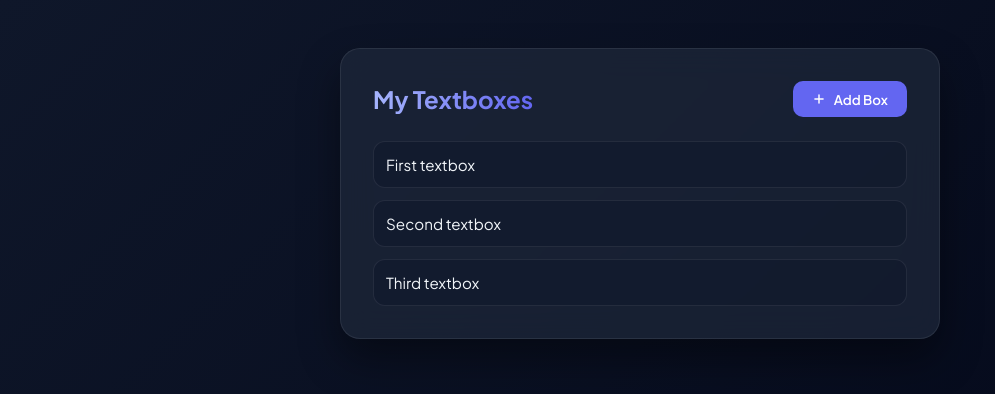
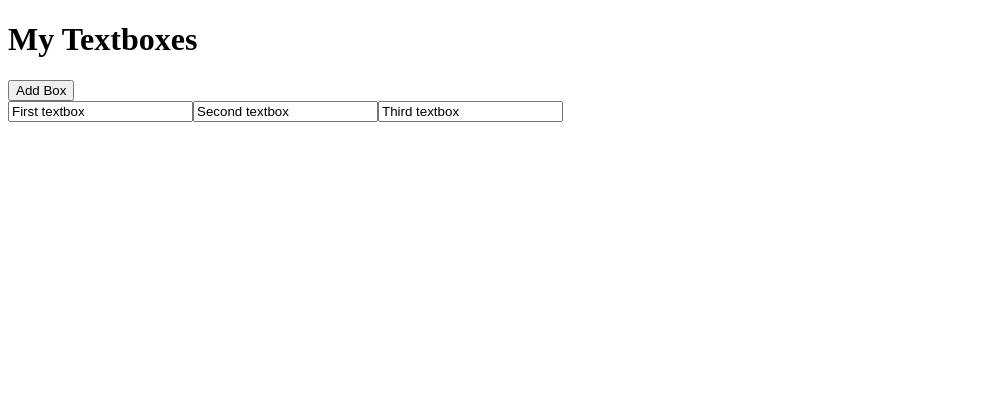
Before and after one commit to NeuroPyrox/firstOrderFrpSpreadsheet, a website: page index.html in a window 1280 px wide. Shown: the whole page, without its empty margins (0-995 px from the left). Drawn offline with Linux system fonts and the light colour scheme.

Commit message:
Remove css and fluff

```diff
--- a/index.html
+++ b/index.html
@@ -4,116 +4,17 @@
   <meta charset="UTF-8">
   <meta name="viewport" content="width=device-width, initial-scale=1.0">
   <title>Dynamic TextBox List</title>
-  <link href="https://fonts.googleapis.com/css2?family=Plus+Jakarta+Sans:wght@400;500;600;700&display=swap" rel="stylesheet">
-  <style>
-    :root {
-      --bg-gradient: linear-gradient(135deg, #0f172a 0%, #020617 100%);
-      --card-bg: rgba(30, 41, 59, 0.7);
-      --border-color: rgba(255, 255, 255, 0.08);
-      --accent-color: #6366f1;
-      --accent-hover: #4f46e5;
-      --text-color: #f1f5f9;
-    }
-
-    * {
-      box-sizing: border-box;
-      margin: 0;
-      padding: 0;
-      font-family: 'Plus Jakarta Sans', sans-serif;
-    }
-
-    body {
-      background: var(--bg-gradient);
-      color: var(--text-color);
-      min-height: 100vh;
-      display: flex;
-      flex-direction: column;
-      align-items: center;
-      padding: 3rem 1.5rem;
-    }
-
-    .container {
-      width: 100%;
-      max-width: 600px;
-      background: var(--card-bg);
-      backdrop-filter: blur(16px);
-      border: 1px solid var(--border-color);
-      border-radius: 20px;
-      padding: 2rem;
-      box-shadow: 0 20px 40px rgba(0, 0, 0, 0.4);
-      display: flex;
-      flex-direction: column;
-      gap: 1.5rem;
-    }
-
-    .header {
-      display: flex;
-      justify-content: space-between;
-      align-items: center;
-    }
-
-    h1 {
-      font-size: 1.5rem;
-      font-weight: 700;
-      background: linear-gradient(to right, #a5b4fc, #6366f1);
-      -webkit-background-clip: text;
-      -webkit-text-fill-color: transparent;
-    }
-
-    .btn-add {
-      background: var(--accent-color);
-      color: white;
-      border: none;
-      padding: 0.6rem 1.2rem;
-      border-radius: 10px;
-      font-weight: 600;
-      cursor: pointer;
-      display: flex;
-      align-items: center;
-      gap: 0.5rem;
-      transition: all 0.2s ease;
-    }
-
-    .btn-add:hover {
-      background: var(--accent-hover);
-      transform: translateY(-1px);
-    }
-
-    .list-container {
-      display: flex;
-      flex-direction: column;
-      gap: 0.75rem;
-    }
-
-    .list-item {
-      background: rgba(15, 23, 42, 0.5);
-      border: 1px solid var(--border-color);
-      border-radius: 12px;
-      padding: 0.75rem;
-    }
-
-    .textbox {
-      width: 100%;
-      background: transparent;
-      border: none;
-      outline: none;
-      color: var(--text-color);
-      font-size: 0.95rem;
-    }
-  </style>
 </head>
 <body>
-  <div class="container">
-    <div class="header">
+  <div>
+    <div>
       <h1>My Textboxes</h1>
-      <button class="btn-add" id="addBtn">
-        <svg width="14" height="14" viewBox="0 0 24 24" fill="none" stroke="currentColor" stroke-width="2.5" stroke-linecap="round" stroke-linejoin="round"><line x1="12" y1="5" x2="12" y2="19"></line><line x1="5" y1="12" x2="19" y2="12"></line></svg>
+      <button id="addBtn">
         Add Box
       </button>
     </div>
 
-    <div class="list-container" id="listContainer">
-      <!-- Items will be generated here -->
+    <div id="listContainer">
     </div>
   </div>
 
@@ -129,16 +30,12 @@
     addBtn.addEventListener('click', () => addItem());
 
     function addItem(text = '') {
-      const item = document.createElement('div');
-      item.className = 'list-item';
-      item.innerHTML = `<input type="text" class="textbox" placeholder="Type something..." value="${text}">`;
+      const item = document.createElement('input');
+      item.type = "text";
+      item.placeholder = "Type something...";
+      item.value = text;
 
       listContainer.appendChild(item);
-
-      // Auto-focus if newly added
-      if (text === '') {
-        item.querySelector('.textbox').focus();
-      }
     }
   </script>
 </body>
```
